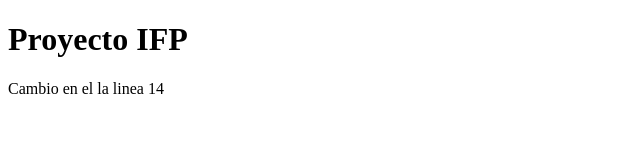
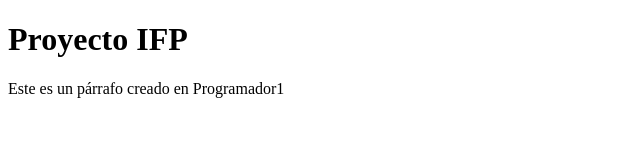
Before and after one commit to valentinory/proyecto-ifp, a plain HTML site: page index.html in a window 1280 px wide. Shown: the whole page, without its empty margins (0-640 px from the left). Drawn offline with Linux system fonts and the light colour scheme.

Commit message:
Creando parrafo desde Programador1

```diff
--- a/index.html
+++ b/index.html
@@ -11,6 +11,6 @@
 
 
 
-    <p>Cambio en el la linea 14</p>
+    <p>Este es un párrafo creado en Programador1</p>
 </body>
 </html>
```
